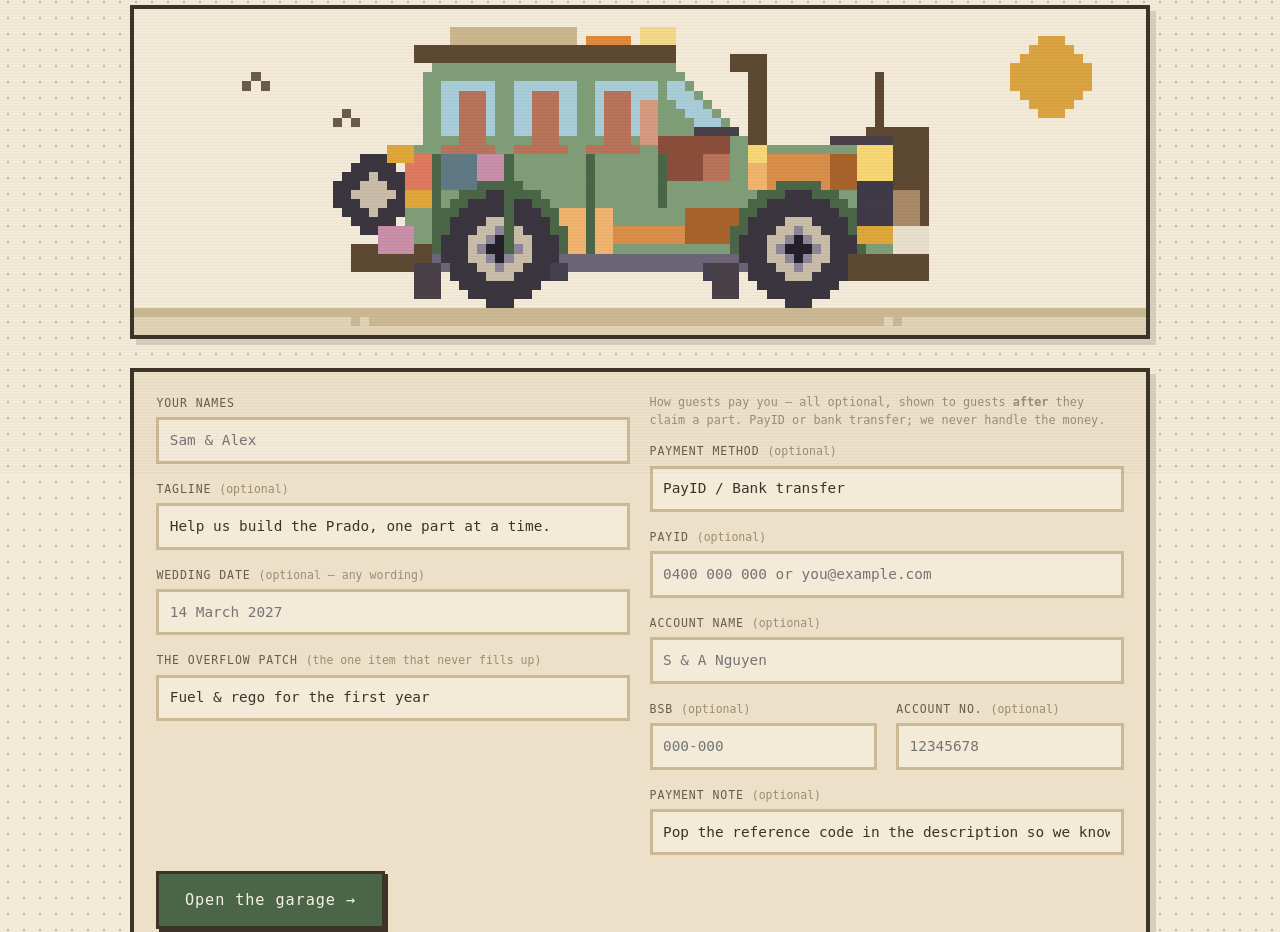
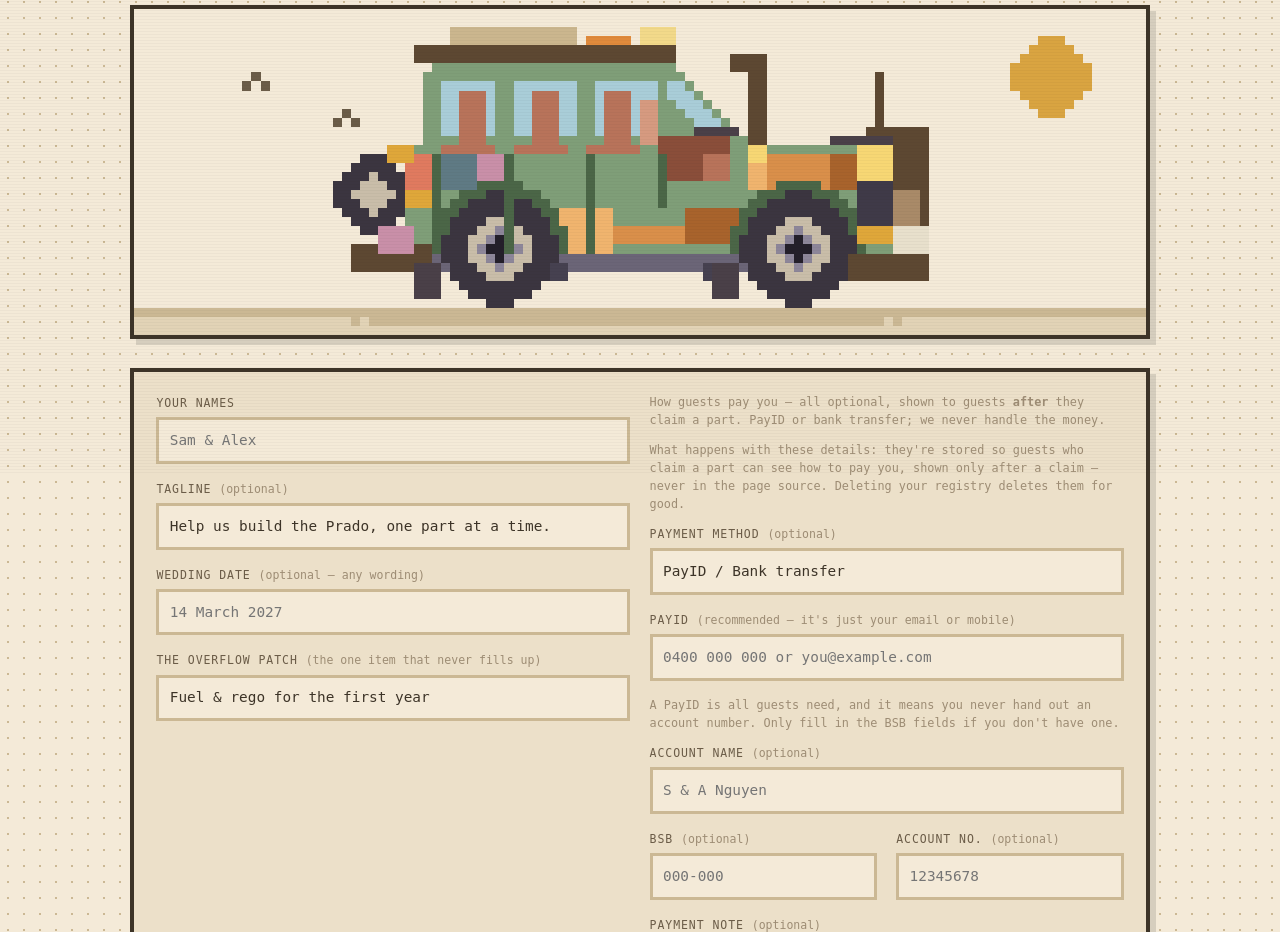
Before and after one commit to furling-com-au/bitbybit, a website: page public/gift-registry/index.html in a window 1280 px wide. Shown: the part 326-1258 px from the top of the page. Drawn offline with Linux system fonts and the light colour scheme.

Commit message:
Registry payment privacy: details out of public page source
Payment details now travel only in claim/contribute responses (you
see how to pay once you've claimed, not in view-source), the create
form recommends PayID over account numbers, and the form states
plainly what is stored and that deletion is real.

Co-Authored-By: Claude Fable 5 <noreply@anthropic.com>

```diff
--- a/public/gift-registry/index.html
+++ b/public/gift-registry/index.html
@@ -69,14 +69,21 @@
           <p class="fine" style="margin:0 0 .8rem">How guests pay you — all
           optional, shown to guests <strong>after</strong> they claim a part.
           PayID or bank transfer; we never handle the money.</p>
+          <p class="fine">What happens with these details: they're stored so
+          guests who claim a part can see how to pay you, shown only after a
+          claim — never in the page source. Deleting your registry deletes
+          them for good.</p>
           <label class="field">
             <span>Payment method <em>(optional)</em></span>
             <input type="text" id="payMethod" maxlength="40" value="PayID / Bank transfer">
           </label>
           <label class="field">
-            <span>PayID <em>(optional)</em></span>
+            <span>PayID <em>(recommended — it's just your email or mobile)</em></span>
             <input type="text" id="payId" maxlength="80" placeholder="0400 000 000 or you@example.com">
           </label>
+          <p class="fine">A PayID is all guests need, and it means you never
+          hand out an account number. Only fill in the BSB fields if you
+          don't have one.</p>
           <label class="field">
             <span>Account name <em>(optional)</em></span>
             <input type="text" id="accountName" maxlength="80" placeholder="S &amp; A Nguyen">
--- a/public/registry-view.js
+++ b/public/registry-view.js
@@ -431,7 +431,7 @@
         "”. Straight in the tank."
       : "The " + done.slot.name.toLowerCase() + " is yours. It's already painted onto the Prado above.";
 
-    const p = BOOT.payment || {};
+    const p = resp.payment || BOOT.payment || {};
     const rows = [
       ["Amount", money(cents)],
       ["Method", p.method],
```
Also changed, not shown: src/tools/registry.js (+9 -4 lines).
